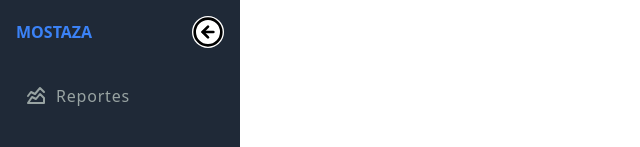
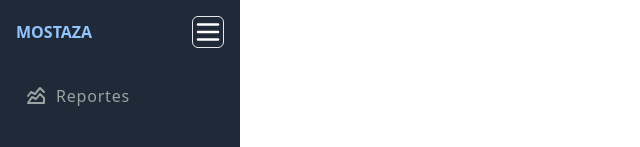
Before and after one commit to fabi4872/tailwind, a React (Vite) app: page / in a window 1280 px wide. Shown: the top 147 px of the page, without its empty margins (0-640 px from the left). Built offline with nearby package versions, Linux system fonts and the light colour scheme.

Commit message:
Sidebar finalizado con tailwind

```diff
--- a/src/components/Icons/IconMenu.jsx
+++ b/src/components/Icons/IconMenu.jsx
@@ -2,15 +2,19 @@ const IconMenu = ({ ...props }) => {
   return (
     <svg
       { ...props }
+      width="24"
+      height="24"
       viewBox="0 0 24 24"
+      strokeWidth="2"
+      stroke="currentColor"
       fill="none"
-      stroke="currentColor"
-      strokeWidth="2"
       strokeLinecap="round"
       strokeLinejoin="round">
-      <circle cx="12" cy="12" r="10" />
-      <polyline points="12 8 8 12 12 16" />
-      <line x1="16" y1="12" x2="8" y2="12" />
+      <path stroke="none"
+      d="M0 0h24v24H0z"/>
+      <line x1="4" y1="6" x2="20" y2="6" />
+      <line x1="4" y1="12" x2="20" y2="12" />
+      <line x1="4" y1="18" x2="20" y2="18" />
     </svg>
   )
 }
--- a/src/components/Layout.jsx
+++ b/src/components/Layout.jsx
@@ -23,13 +23,13 @@ const Layout = () => {
 
             &&
 
-            <h3 className="uppercase font-bold text-blue-500">
+            <h3 className="uppercase font-bold text-blue-300">
               Mostaza
             </h3>
           }
 
           <button type="button" className={`${(!open) && "rotate-180"}`} onClick={ onClickMenu }>
-            <IconMenu className="h-8 w-8 rounded-full bg-white hover:text-violet-700" />
+            <IconMenu className="h-8 w-8 text-white hover:text-gray-300 border rounded-md" />
           </button>
         </header>
 
```
